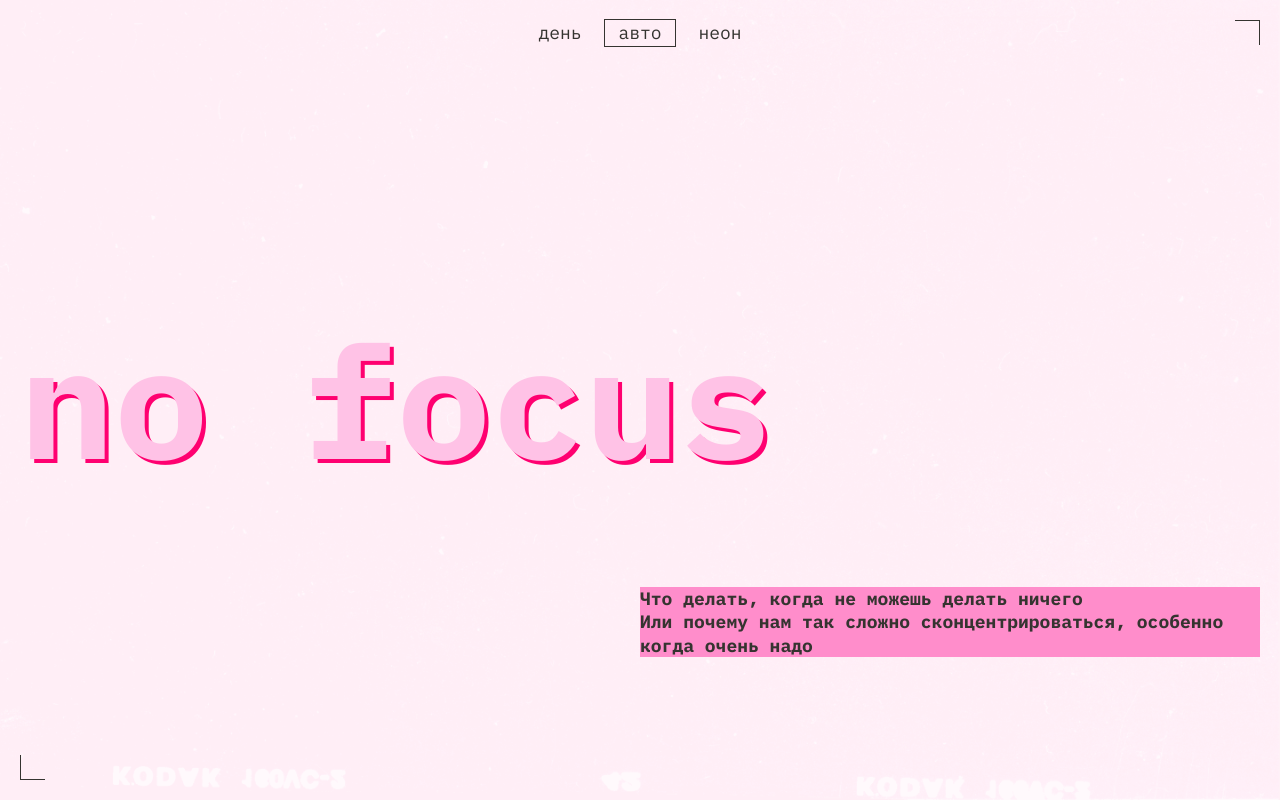
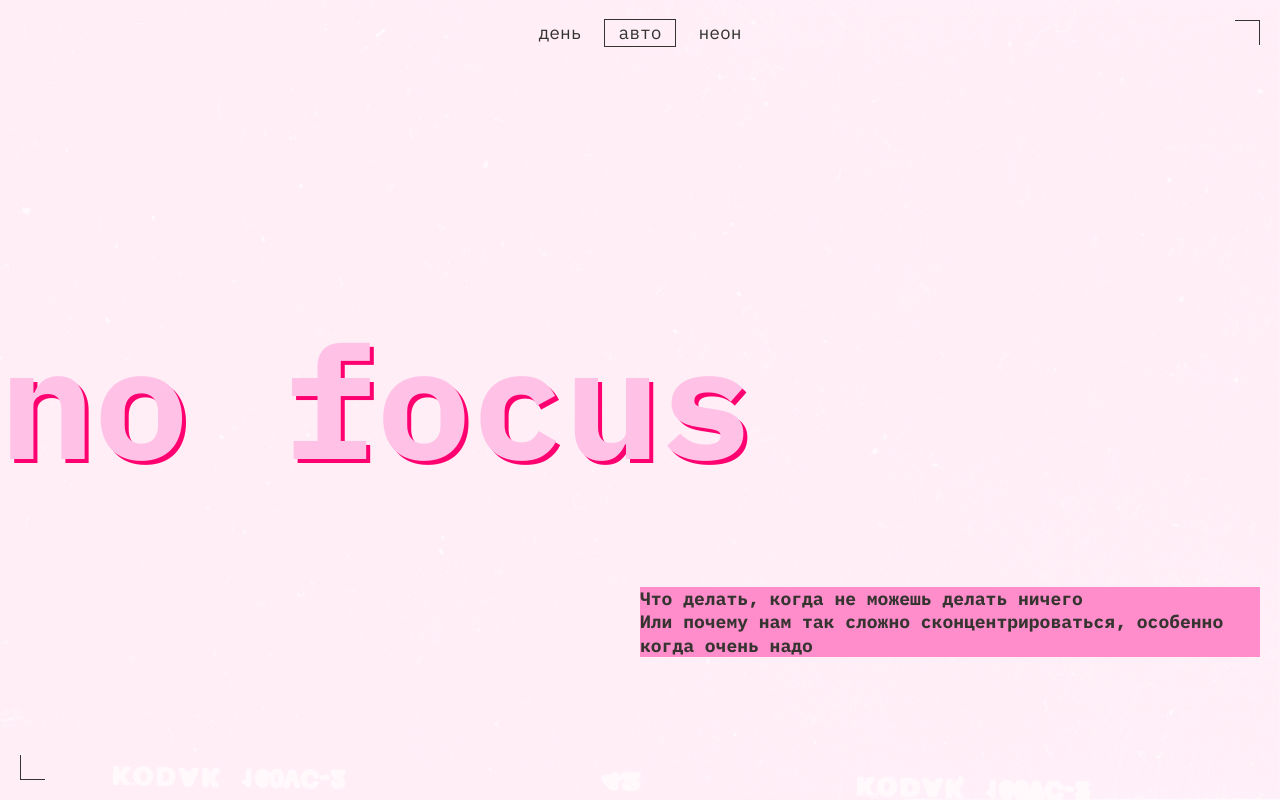
Before and after one commit to annabreamer/slozhno-sosredotochitsya, a plain HTML site: page index.html in a window 1280 px wide. Shown: the top 800 px of the page. Drawn offline with Linux system fonts and the light colour scheme.

Commit message:
Fix title position

```diff
--- a/styles/style.css
+++ b/styles/style.css
@@ -220,6 +220,7 @@ a:focus-visible {
   }
 
   .header__title {
+    margin-inline-start: calc(0px - var(--decorated-zone-padding));
     font-size: clamp(7.5rem, 0.5625rem + 14.4531vw, 9.8125rem);
   }
 
```
